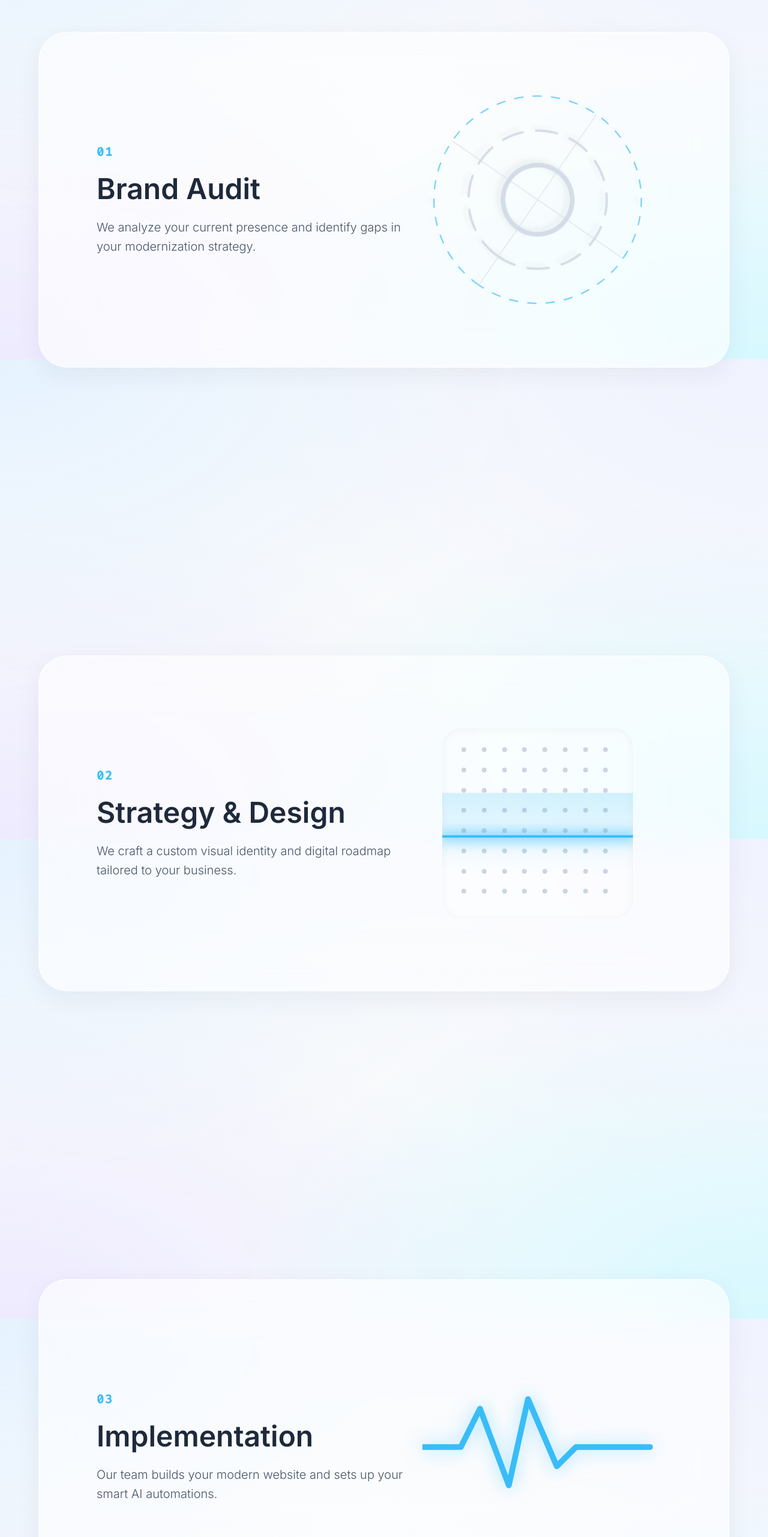
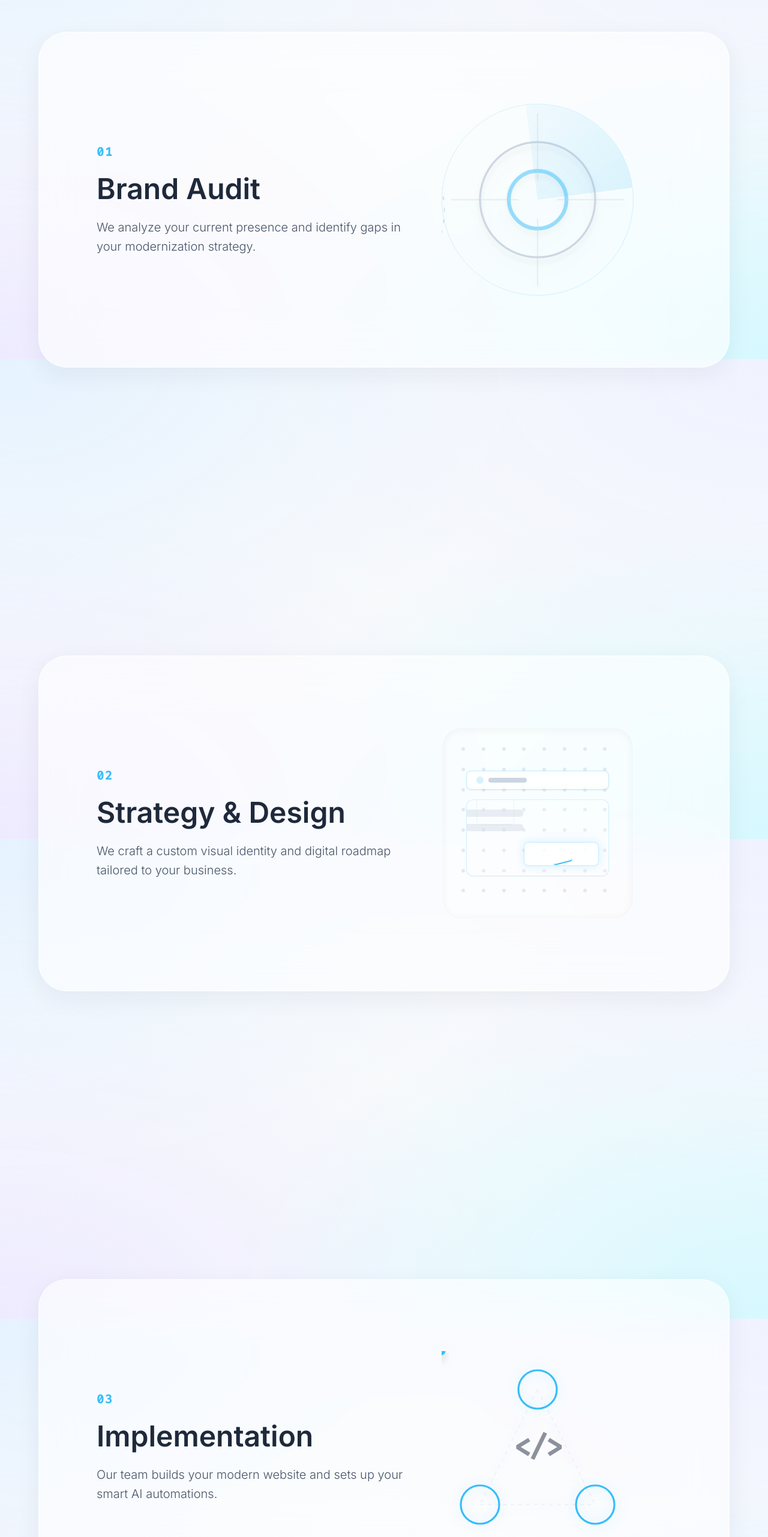
Before and after one commit to automationbreeze/Frontview-Digital-Preset-B, a React (Vite) app: page / in a window 1280 px wide. Shown: the part 2601-5164 px from the top of the page at 60% size. Built offline with nearby package versions, Linux system fonts and the light colour scheme.

Commit message:
feat: updated protocol animations and navbar spacing

```diff
--- a/src/components/Protocol.jsx
+++ b/src/components/Protocol.jsx
@@ -69,12 +69,23 @@ export default function Protocol() {
             </div>
 
             <div className="relative w-full md:w-1/2 flex justify-center items-center">
-              <svg viewBox="0 0 100 100" className="w-64 h-64 md:w-96 md:h-96 animate-[spin_20s_linear_infinite] opacity-80 text-slate-300 drop-shadow-xl">
-                <circle cx="50" cy="50" r="45" fill="none" stroke="currentColor" strokeWidth="0.5" strokeDasharray="4 4" className="text-accent" />
-                <circle cx="50" cy="50" r="30" fill="none" stroke="currentColor" strokeWidth="1" strokeDasharray="10 5" />
-                <circle cx="50" cy="50" r="15" fill="none" stroke="currentColor" strokeWidth="2" />
-                <path d="M50 5 L50 95 M5 50 L95 50" stroke="currentColor" strokeWidth="0.5" className="opacity-50" />
-              </svg>
+              <div className="relative w-64 h-64 md:w-80 md:h-80 flex justify-center items-center">
+                {/* Brand Audit: Scanning Radar / Lens */}
+                <svg viewBox="0 0 100 100" className="w-full h-full text-slate-300 drop-shadow-xl absolute top-0 left-0">
+                  <circle cx="50" cy="50" r="45" fill="none" stroke="currentColor" strokeWidth="0.5" strokeDasharray="2 4" className="animate-[spin_30s_linear_infinite]" />
+                  <circle cx="50" cy="50" r="30" fill="none" stroke="currentColor" strokeWidth="1" />
+                  <circle cx="50" cy="50" r="15" fill="none" className="stroke-accent/50" strokeWidth="2" />
+                  {/* Crosshairs */}
+                  <line x1="50" y1="5" x2="50" y2="40" stroke="currentColor" strokeWidth="0.5" className="opacity-50" />
+                  <line x1="50" y1="60" x2="50" y2="95" stroke="currentColor" strokeWidth="0.5" className="opacity-50" />
+                  <line x1="5" y1="50" x2="40" y2="50" stroke="currentColor" strokeWidth="0.5" className="opacity-50" />
+                  <line x1="60" y1="50" x2="95" y2="50" stroke="currentColor" strokeWidth="0.5" className="opacity-50" />
+                </svg>
+                {/* Scanning sweep */}
+                <div className="absolute w-full h-full rounded-full border border-accent/20 overflow-hidden">
+                  <div className="absolute top-1/2 left-1/2 w-full h-full bg-gradient-to-tr from-accent/20 to-transparent origin-top-left animate-[spin_4s_linear_infinite]"></div>
+                </div>
+              </div>
             </div>
           </div>
 
@@ -90,12 +101,30 @@ export default function Protocol() {
 
             <div className="relative w-full md:w-1/2 flex justify-center items-center">
               <div className="relative w-64 h-64 md:w-80 md:h-80 overflow-hidden border border-white/50 bg-white/30 rounded-[2rem] flex items-center justify-center text-slate-300 shadow-[inset_0_2px_15px_rgba(0,0,0,0.05)]">
+                {/* Background grid */}
                 <div className="grid grid-cols-8 grid-rows-8 gap-4 w-full h-full p-8 relative z-0">
-                  {Array.from({length:64}).map((_,i)=><div key={i} className="w-2 h-2 rounded-full bg-current"></div>)}
+                  {Array.from({length:64}).map((_,i)=><div key={i} className="w-1.5 h-1.5 rounded-full bg-slate-300/50"></div>)}
                 </div>
-                {/* Laser line */}
-                <div className="absolute top-0 left-0 w-full h-1 bg-accent shadow-[0_0_20px_4px_rgba(56,189,248,0.8)] animate-[scanY_4s_ease-in-out_infinite] z-10"></div>
-                <div className="absolute top-0 left-0 w-full h-32 bg-gradient-to-b from-accent/20 to-transparent animate-[scanY_4s_ease-in-out_infinite] z-0"></div>
+
+                {/* Abstract UI assembling */}
+                <div className="absolute z-10 w-full h-full flex flex-col items-center justify-center gap-4">
+                  {/* Wireframe header */}
+                  <div className="w-3/4 h-8 border border-accent/30 rounded-lg flex items-center px-4 gap-2 backdrop-blur-sm shadow-sm bg-white/20">
+                    <div className="w-3 h-3 rounded-full bg-accent/40 animate-pulse"></div>
+                    <div className="w-16 h-2 rounded-full bg-slate-300"></div>
+                  </div>
+                  {/* Wireframe body */}
+                  <div className="w-3/4 h-32 border border-accent/20 rounded-xl flex shadow-sm bg-white/20 p-4 gap-4 overflow-hidden">
+                    <div className="w-1/3 h-full border border-dashed border-slate-300/50 rounded-lg translate-y-full animate-[scanY_4s_ease-out_infinite_reverse]"></div>
+                    <div className="w-2/3 flex flex-col gap-3">
+                      <div className="w-full h-3 rounded-full bg-slate-300/40 -translate-x-full animate-[pulseWave_3s_ease-out_infinite]"></div>
+                      <div className="w-4/5 h-3 rounded-full bg-slate-300/40 -translate-x-full animate-[pulseWave_3s_ease-out_infinite_0.5s]"></div>
+                      <div className="w-full h-10 border border-accent/30 rounded-lg mt-auto flex items-center justify-center backdrop-blur-md bg-white/40 shadow-[0_0_15px_rgba(56,189,248,0.2)]">
+                        <div className="w-8 h-8 rounded border-t-2 border-accent animate-[spin_2s_linear_infinite]"></div>
+                      </div>
+                    </div>
+                  </div>
+                </div>
               </div>
             </div>
           </div>
@@ -111,19 +140,33 @@ export default function Protocol() {
             </div>
 
             <div className="relative w-full md:w-1/2 flex justify-center items-center">
-              <svg viewBox="0 0 120 60" className="w-64 h-32 md:w-96 md:h-48 text-accent drop-shadow-[0_0_15px_rgba(56,189,248,0.5)]">
-                {/* Background trace */}
-                <path
-                  d="M 0 30 L 20 30 L 30 10 L 45 50 L 55 5 L 70 40 L 80 30 L 120 30"
-                  fill="none" stroke="currentColor" strokeWidth="1" className="opacity-20 text-slate-300"
-                />
-                {/* Animated pulse */}
-                <path
-                  id="ekg"
-                  d="M 0 30 L 20 30 L 30 10 L 45 50 L 55 5 L 70 40 L 80 30 L 120 30"
-                  fill="none" stroke="currentColor" strokeWidth="3" strokeLinecap="round" strokeLinejoin="round"
-                />
-              </svg>
+              {/* Implementation: Connecting Code / Architecture Nodes */}
+              <div className="relative w-64 h-64 md:w-80 md:h-80 font-mono text-accent flex items-center justify-center">
+                <svg viewBox="0 0 100 100" className="w-full h-full absolute top-0 left-0 drop-shadow-[0_0_10px_rgba(56,189,248,0.3)]">
+                   {/* Connecting lines */}
+                   <path d="M 50 20 L 20 80 M 50 20 L 80 80 M 20 80 L 80 80" stroke="currentColor" strokeWidth="0.5" className="opacity-30 stroke-slate-300" strokeDasharray="2 2" />
+
+                   {/* Nodes */}
+                   <circle cx="50" cy="20" r="10" fill="none" stroke="currentColor" strokeWidth="1" className="bg-white" />
+                   <circle cx="20" cy="80" r="10" fill="none" stroke="currentColor" strokeWidth="1" className="bg-white" />
+                   <circle cx="80" cy="80" r="10" fill="none" stroke="currentColor" strokeWidth="1" className="bg-white" />
+
+                   {/* Pulse objects moving along paths */}
+                   <circle r="2" fill="currentColor" className="opacity-80 drop-shadow-md">
+                     <animateMotion dur="3s" repeatCount="indefinite" path="M 50 20 L 20 80" />
+                   </circle>
+                   <circle r="2" fill="currentColor" className="opacity-80 drop-shadow-md">
+                     <animateMotion dur="4s" repeatCount="indefinite" path="M 20 80 L 80 80" />
+                   </circle>
+                   <circle r="2" fill="currentColor" className="opacity-80 drop-shadow-md">
+                     <animateMotion dur="3.5s" repeatCount="indefinite" path="M 80 80 L 50 20" />
+                   </circle>
+                </svg>
+                {/* Center bracket code */}
+                <div className="relative z-10 font-bold text-3xl md:text-5xl text-slate-800 tracking-tighter opacity-80 animate-pulse">
+                  {"</>"}
+                </div>
+              </div>
             </div>
           </div>
 
@@ -138,13 +181,23 @@ export default function Protocol() {
             </div>
 
             <div className="relative w-full md:w-1/2 flex justify-center items-center">
-              <div className="relative w-64 h-64 md:w-80 md:h-80 border-2 border-accent/20 rounded-full flex justify-center items-center shadow-[0_0_40px_rgba(56,189,248,0.1)]">
-                 <div className="absolute w-full h-full border border-slate-300 rounded-full animate-[spin_10s_linear_infinite_reverse]">
-                   <div className="absolute -top-2 left-1/2 w-4 h-4 bg-accent rounded-full shadow-[0_0_10px_2px_rgba(56,189,248,0.8)]"></div>
+              {/* Launch & Growth: Minimal Expanding Orbit */}
+              <div className="relative w-64 h-64 md:w-80 md:h-80 flex justify-center items-center group">
+                 {/* Outer faint solid ring connecting the orbit */}
+                 <div className="absolute w-full h-full rounded-full border border-sky-200/50 shadow-[0_0_50px_rgba(186,230,253,0.3)]"></div>
+
+                 {/* Inner dashed ring */}
+                 <div className="absolute w-3/4 h-3/4 rounded-full border border-dashed border-slate-200/80"></div>
+
+                 {/* Soft solid core ring */}
+                 <div className="absolute w-1/2 h-1/2 rounded-full bg-slate-50 border border-white/40 shadow-inner flex justify-center items-center backdrop-blur-sm">
+                    {/* Tiny center core dot */}
+                    <div className="w-3 h-3 bg-slate-200 rounded-full"></div>
                  </div>
-                 <div className="absolute w-3/4 h-3/4 border-2 border-dashed border-slate-200 rounded-full animate-[spin_15s_linear_infinite]"></div>
-                 <div className="absolute w-1/2 h-1/2 bg-gradient-to-tr from-accent/10 to-transparent rounded-full backdrop-blur-sm flex justify-center items-center">
-                    <div className="w-4 h-4 bg-slate-300 rounded-full animate-pulse"></div>
+
+                 {/* Orbiting blue dot */}
+                 <div className="absolute w-full h-full animate-[spin_8s_linear_infinite]">
+                   <div className="absolute top-0 left-1/2 -translate-x-1/2 -translate-y-1/2 w-5 h-5 bg-sky-400 rounded-full shadow-[0_0_15px_rgba(56,189,248,0.6)] border-2 border-white"></div>
                  </div>
               </div>
             </div>
```
Also changed, not shown: src/components/Navbar.jsx (+6 -6 lines).
